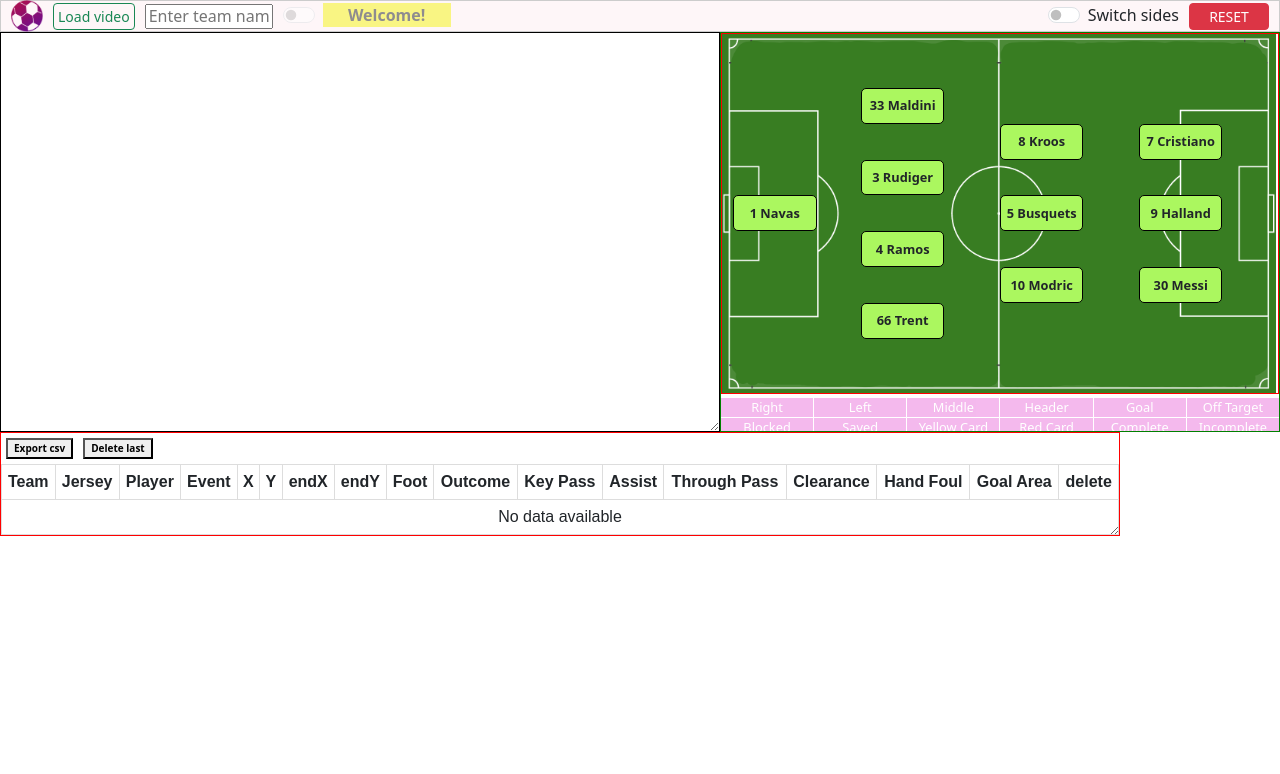
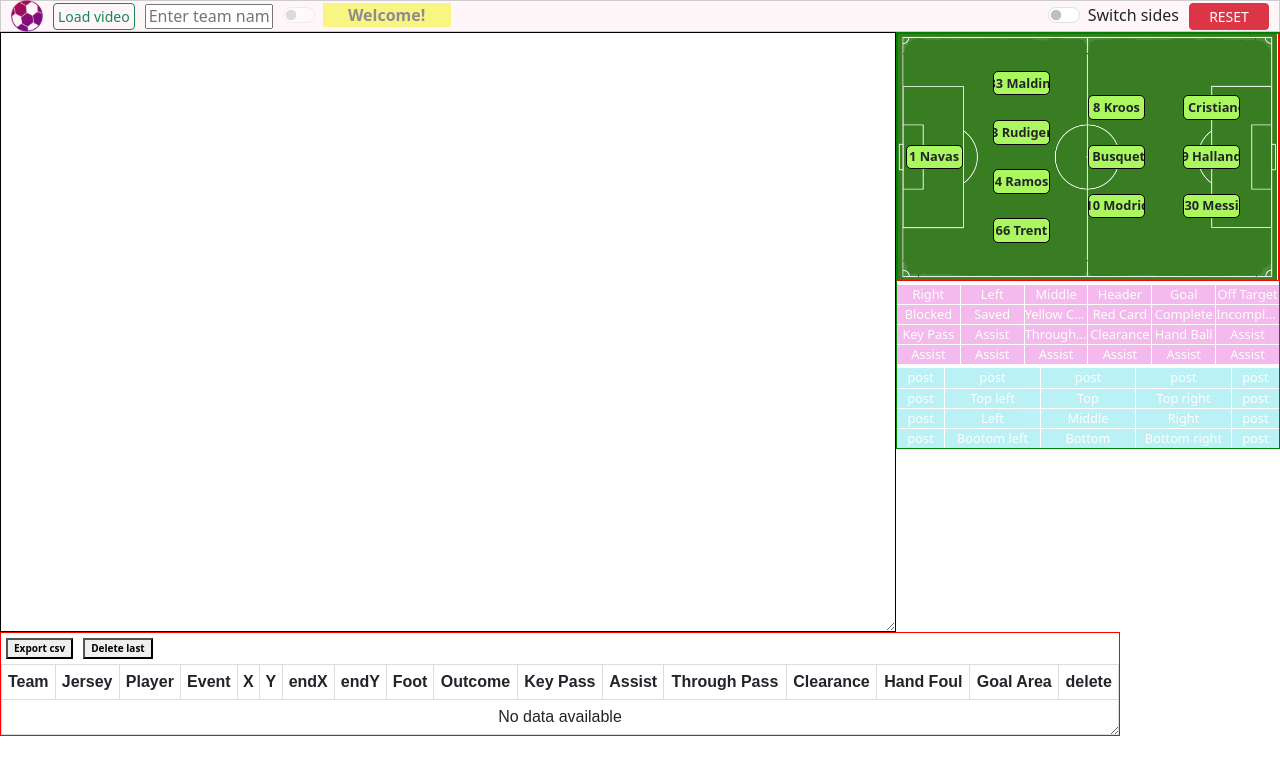
Before and after one commit to abhaykathole10/platform, an Angular app: page /platform/tagger in a window 1280 px wide. Shown: the top 774 px of the page. Built offline with nearby package versions, Linux system fonts and the light colour scheme.

Commit message:
CSS for video and pitch div

```diff
--- a/src/app/tagger/tagger.component.css
+++ b/src/app/tagger/tagger.component.css
@@ -8,9 +8,9 @@
 /* RESIZABLE DIV */
 .resizable-div {
   resize: both;
-  overflow: auto;
-  width: 45rem;
-  height: 25rem;
+  overflow: hidden;
+  width: 70vw;
+  height: 75vh;
   border: 1px solid #000;
 }
 
@@ -19,7 +19,8 @@
   flex: 1;
   background-color: white;
   overflow: auto;
-  max-height: 25rem;
+  height: fit-content;
+  max-height: 80vh;
   border: 1px solid green;
 }
 
```
